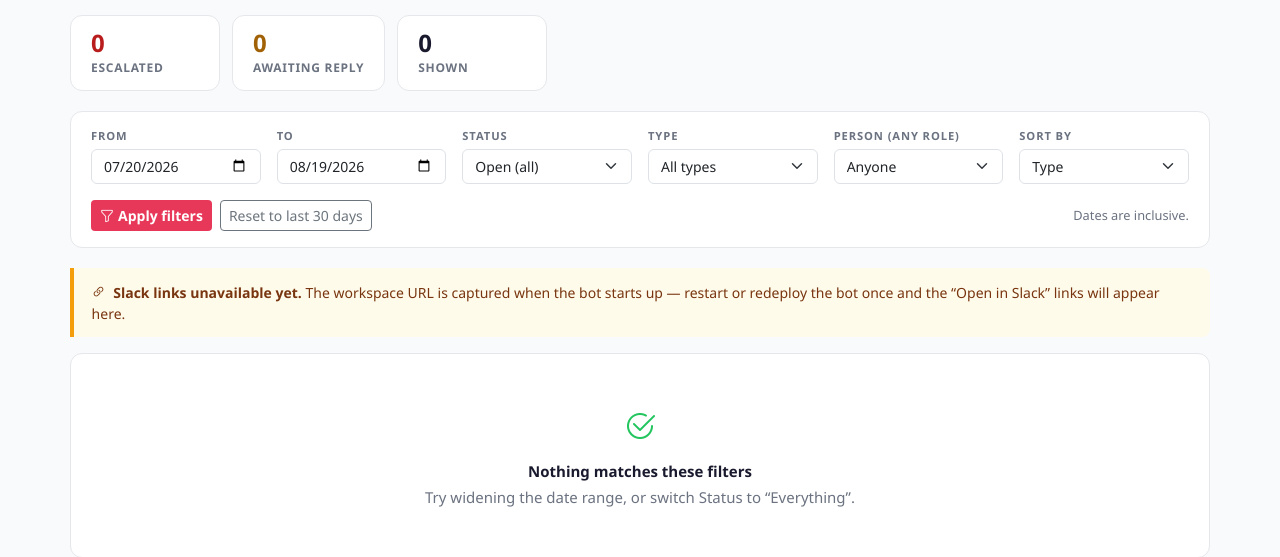
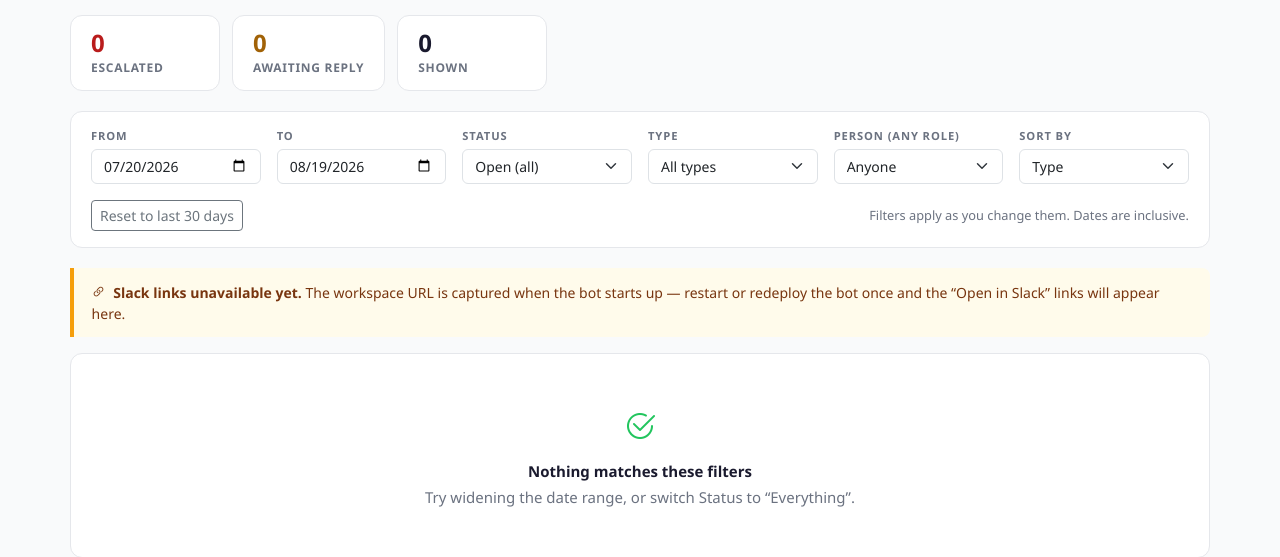
Before and after one commit to david-ramosjames/rjl-zap, a Flask app: page /open-items in a window 1280 px wide. Shown: the part 148-705 px from the top of the page. Run offline with Flask 3, Linux system fonts and the light colour scheme; data that the repository does not hold is empty.

Commit message:
Open Items: filters apply on change, no Apply button
Added onchange="this.submit()" to the filter form so picking a status,
type, person, sort, or date re-runs the query immediately. Removed the
"Apply filters" button; kept "Reset to last 30 days" and added a
<noscript> Apply fallback for the no-JS case.

https://claude.ai/code/session_01QMtP5CaQsZY3iwZ8ce5itC

```diff
--- a/templates/open_items.html
+++ b/templates/open_items.html
@@ -122,7 +122,8 @@
 
   <!-- ── FILTERS ── -->
   <div class="card-plain">
-    <form class="filter-bar" method="get" action="/open-items">
+    <form class="filter-bar" method="get" action="/open-items"
+          onchange="this.submit()">
       <div class="row g-3 align-items-end">
         <div class="col-6 col-md-2">
           <label for="from">From</label>
@@ -174,11 +175,11 @@
         </div>
       </div>
       <div class="mt-3 d-flex gap-2 align-items-center flex-wrap">
-        <button type="submit" class="btn btn-sm" style="background:var(--accent);color:#fff;font-weight:600">
-          <i class="bi bi-funnel me-1"></i>Apply filters
-        </button>
         <a href="/open-items" class="btn btn-sm btn-outline-secondary">Reset to last 30 days</a>
-        <span class="muted-sm ms-auto">Dates are inclusive.</span>
+        <span class="muted-sm ms-auto">Filters apply as you change them. Dates are inclusive.</span>
+        <noscript>
+          <button type="submit" class="btn btn-sm ms-2" style="background:var(--accent);color:#fff;font-weight:600">Apply</button>
+        </noscript>
       </div>
     </form>
   </div>
```
